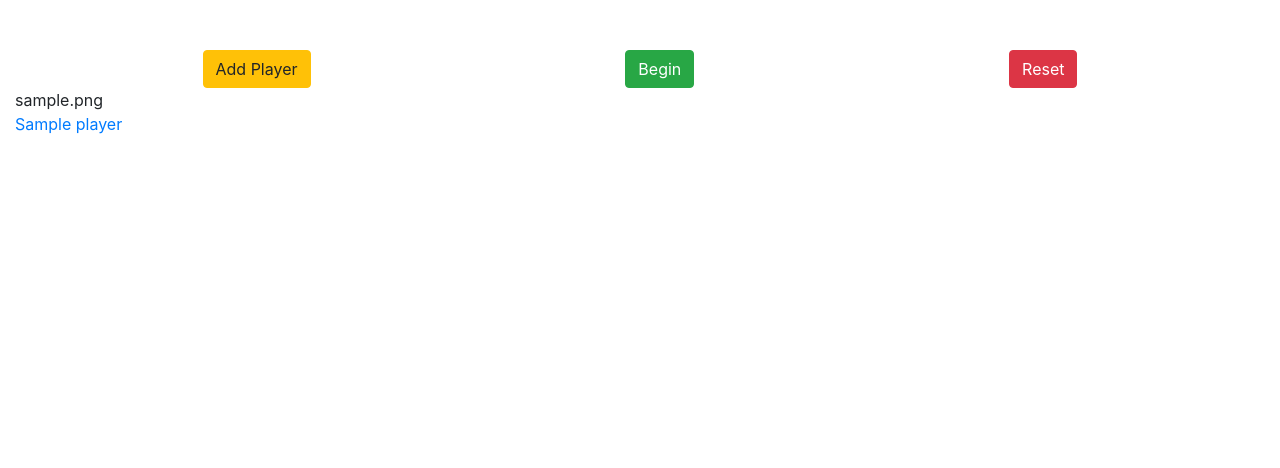
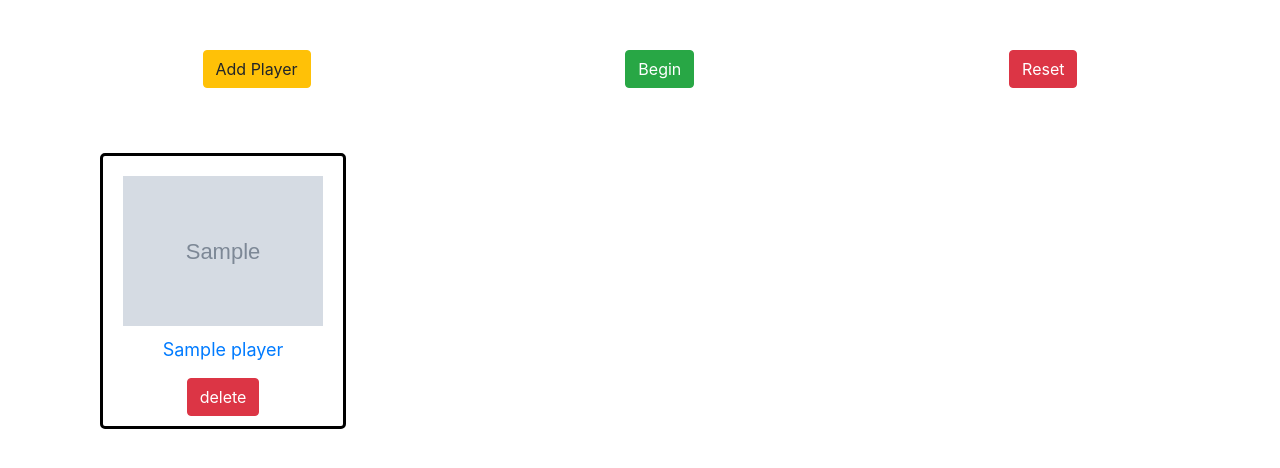
Before and after one commit to albertbravo650/SquidGames-group-project, a Flask app: page /dashboard in a window 1280 px wide. Shown: the part 188-656 px from the top of the page. Run offline with Flask 2, Linux system fonts and the light colour scheme; the visitor is signed in with stand-in values (Sample User, id 1); tables that the repository leaves empty or names only in its code hold one stand-in row (values such as "Sample post"); grey boxes marked "Sample" are stand-in pictures; some libraries are stand-ins or nearby versions.

Commit message:
1st commit to branch abbracnh2

```diff
--- a/Squid Game/flask_app/config/mysqlconnection.py
+++ b/Squid Game/flask_app/config/mysqlconnection.py
@@ -7,7 +7,7 @@ class MySQLConnection:
     def __init__(self, db):
         connection = pymysql.connect(host = 'localhost',
                                     user = 'root', # change the user and password as needed
-                                    password = 'rootroot',
+                                    password = 'Root650$',
                                     db = db,
                                     charset = 'utf8mb4',
                                     cursorclass = pymysql.cursors.DictCursor,
--- a/Squid Game/flask_app/controllers/users.py
+++ b/Squid Game/flask_app/controllers/users.py
@@ -33,7 +33,39 @@ def add_player():
         "age" : request.form["age"],
         "image" : request.form["image"],
         "gender" : request.form["gender"],
-        "user_id": session["user_id"]
+        "users_id": session["user_id"]
     }
     player.Player.save(data)
     return redirect('/dashboard')
+
+@app.route("/edit/<int:id>")
+def edit(id):
+    if 'user_id' not in session:
+        return redirect('/')
+    data = {
+        "id": id
+    }
+    print("hi", data)
+    onePlayer = player.Player.get_one_player(data)
+    print("testinggg",onePlayer.name)
+    return render_template("edit.html", onePlayer=onePlayer)
+
+@app.route('/edit_player', methods=['POST'])
+def update():
+    if 'user_id' not in session:
+        return redirect('/')
+    id = request.form['id']
+    if not player.Player.validate_player(request.form):
+        return redirect(f'/edit/{id}')
+    player.Player.update(request.form)
+    return redirect('/dashboard')
+
+@app.route('/destroy/<int:id>')
+def destroy(id):
+    if 'user_id' not in session:
+        return redirect('/')
+    data = {
+        "id":id
+    }
+    player.Player.destroy(data)
+    return redirect('/dashboard')
--- a/Squid Game/flask_app/models/player.py
+++ b/Squid Game/flask_app/models/player.py
@@ -43,7 +43,7 @@ class Player:
             flash("Name cannot be blank", "add_player")
             is_valid = False
         if (int(player['age'])) <= 0:
-            flash("Enter age", "add_player")
+            flash("Enter age. Must be greater than 0", "add_player")
             is_valid = False
         if len(player['image']) < 1:
             flash("Image URL cannot be blank", "add_player")
--- a/Squid Game/flask_app/static/dashboard.css
+++ b/Squid Game/flask_app/static/dashboard.css
@@ -8,4 +8,42 @@
     justify-content: space-between;
     margin: 0px 15% 0px 15%;
     margin-top: 50px;
+    margin-bottom: 50px;
 }
+
+.players {
+    display: flex;
+}
+
+.playerimg {
+    display: flex;
+    justify-content: center;
+}
+
+.player {
+    border: 3px solid black;
+    border-radius: 5px;
+    width: fit-content;
+    height: fit-content;
+    padding: 10px;
+    margin: 15px;
+}
+
+img {
+    width: auto;
+    max-height: 150px;
+    margin: 10px;
+}
+
+.playerlink {
+    display: flex;
+    justify-content: center;
+    align-items: center;
+    font-size: large;
+}
+
+.delete {
+    display: flex;
+    justify-content: center;
+    margin-top: 15px;
+}
--- a/Squid Game/flask_app/templates/add.html
+++ b/Squid Game/flask_app/templates/add.html
@@ -48,7 +48,10 @@
                         <div>
                             <label for="gender">Gender:</label>
                         </div>
-                        <input type="radio" name="gender" id="gender"></input>
+                        <input type="radio" name="gender" id="gender1" value="m" checked></input>
+                        <label class="form-check-label" for="gender1" >M</label>
+                        <input type="radio" name="gender" id="gender2" value="f" ></input>
+                        <label class="form-check-label" for="gender2" >F</label>
                     </div>
                 </div>
                 <div class="bottom_button">
--- a/Squid Game/flask_app/templates/dashboard.html
+++ b/Squid Game/flask_app/templates/dashboard.html
@@ -23,12 +23,17 @@
       <button class="btn btn-success">Begin</button>
       <button class="btn btn-danger">Reset</button>
     </div>
-    <div class="players">
+    <div class="container players">
       {% for player in users_players %}
         {% if player.name != none %}
-          <div>
-            <div>{{player.image}}</div>
-            <div><a href="/dashboard}}">{{player.name}}</a></div>
+          <div class="player">
+            <div class="playerimg">
+              <img src="{{player.image}}" alt="image load error">
+            </div>
+            <a class="playerlink" href="/edit/{{player['player_id']}}">{{player.name}}</a>
+            <div class="delete">
+              <a class="btn btn-danger" href="/destroy/{{player['player_id']}}">delete</a>
+            </div>
           </div>
         {% endif %}
       {% endfor %}
```
Also changed, not shown: Squid Game/flask_app/templates/edit.html (+67 -0 lines).
